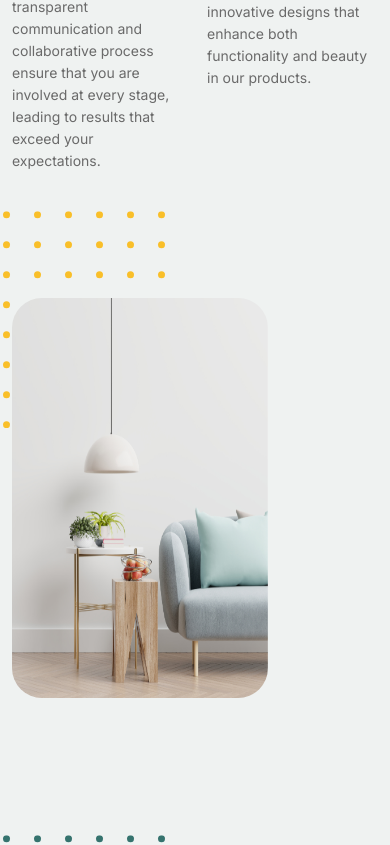
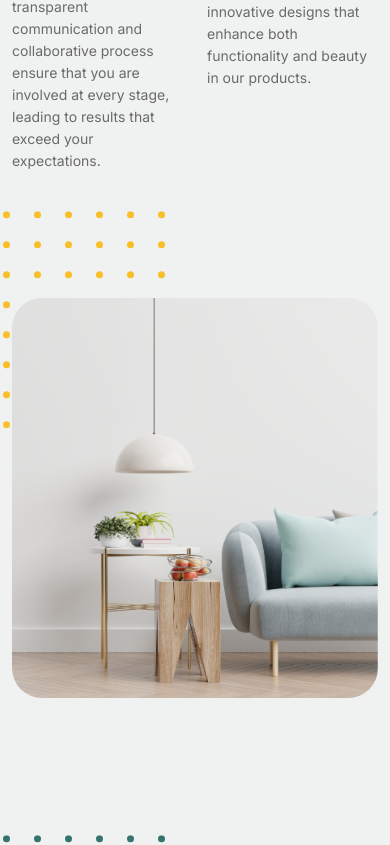
Before and after one commit to cmike1/artiisan, a plain HTML site: page index.html in a window 390 px wide. Shown: the part 4004-4849 px from the top of the page. Drawn offline with Linux system fonts and the light colour scheme.

Commit message:
Update style.css

```diff
--- a/css/style.css
+++ b/css/style.css
@@ -1,9 +1,4 @@
-/*
-* Template Name: UntreeStore
-* Template Author: Untree.co
-* Author URI: https://untree.co/
-* License: https://creativecommons.org/licenses/by/3.0/
-*/
+
 @import url("https://fonts.googleapis.com/css2?family=Inter:wght@400;500;600;700;800&display=swap");
 body {
   overflow-x: hidden;
@@ -170,7 +165,7 @@ a.more {
     left: 0px !important;
     right: 0px !important;
     height: 400px;
-    width: 70% !important;
+    width: 100% !important;
   }
 }
 
```
